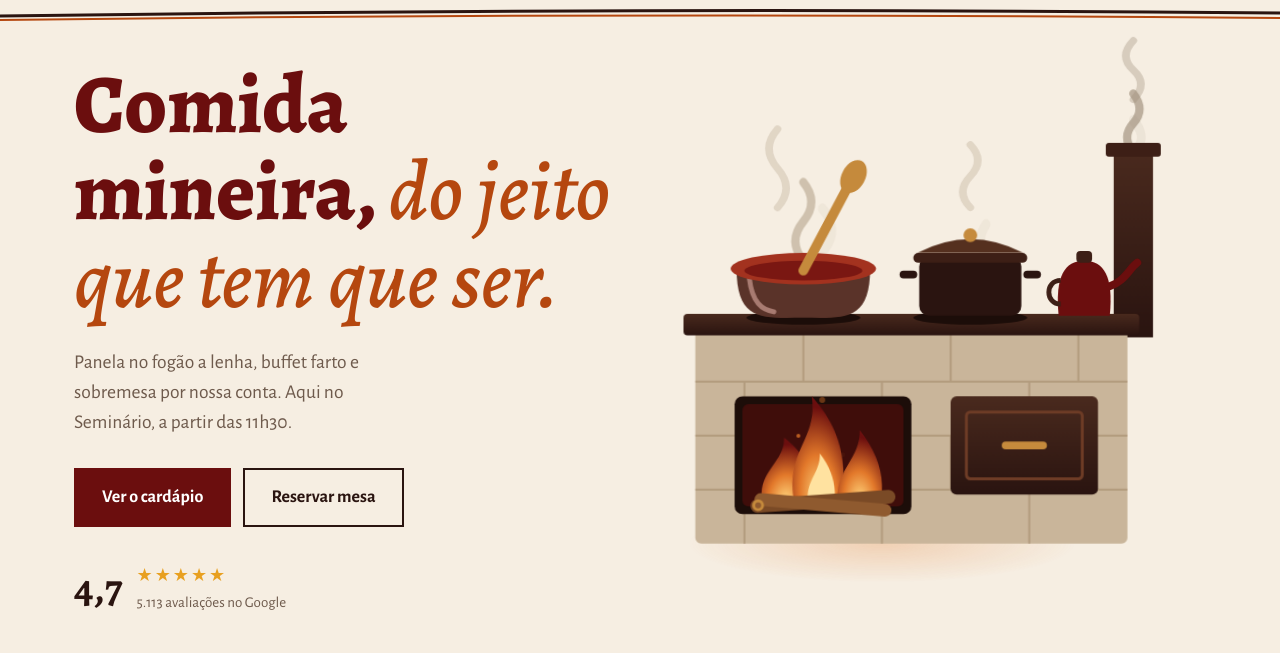
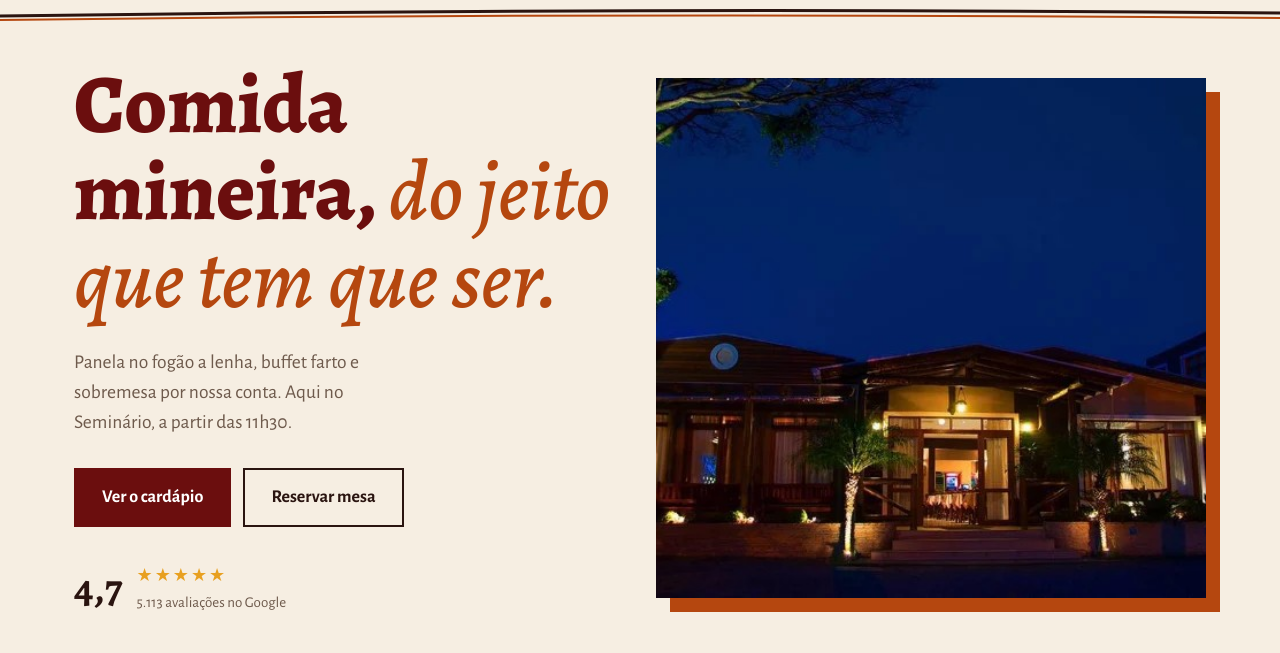
Before and after one commit to joaobernardodamico-spec/imagine, a plain HTML site: page demos/fogao-a-lenha/index.html in a window 1280 px wide. Shown: the part 123-776 px from the top of the page. Drawn offline with nearby package versions, Linux system fonts and the light colour scheme.

Commit message:
feat(demos): foto noturna da fachada no topo do Fogão a Lenha
Co-Authored-By: Claude Opus 5.5 <noreply@anthropic.com>

```diff
--- a/demos/fogao-a-lenha/index.html
+++ b/demos/fogao-a-lenha/index.html
@@ -56,8 +56,8 @@ nav a:hover{color:var(--laranja)}nav a:hover:after{right:0}
 .selo b{font-family:Alegreya,serif;font-size:2.6rem;line-height:1}
 .estrelas{color:#e8a020;letter-spacing:2px}
 .selo small{color:var(--mudo);display:block}
-.fogao{width:100%;max-width:560px;justify-self:end;overflow:visible}
-@media(max-width:860px){.hero .w{grid-template-columns:1fr}.fogao{justify-self:center;max-width:420px}}
+.fogao{width:100%;height:520px;object-fit:cover;box-shadow:14px 14px 0 var(--laranja)}
+@media(max-width:860px){.hero .w{grid-template-columns:1fr}.fogao{height:320px}}
 
 /* animações do fogão */
 .chama{transform-origin:50% 100%;transform-box:fill-box;animation:chama 1.1s ease-in-out infinite alternate}
@@ -211,101 +211,7 @@ footer .logo img{height:56px;mix-blend-mode:multiply}
     </div>
   </div>
 
-  <!-- fogão a lenha animado -->
-  <svg class="fogao" viewBox="0 0 560 520" aria-label="Fogão a lenha com panelas fumegando">
-    <defs>
-      <linearGradient id="ferro" x1="0" y1="0" x2="0" y2="1"><stop offset="0" stop-color="#4a2a1e"/><stop offset="1" stop-color="#2a1410"/></linearGradient>
-      <radialGradient id="fogo" cx=".5" cy=".9" r=".8"><stop offset="0" stop-color="#ffd27a"/><stop offset=".45" stop-color="#e2782a"/><stop offset="1" stop-color="#6b0e0e"/></radialGradient>
-      <radialGradient id="luz" cx=".5" cy=".5" r=".5"><stop offset="0" stop-color="#e2782a" stop-opacity=".55"/><stop offset="1" stop-color="#e2782a" stop-opacity="0"/></radialGradient>
-    </defs>
-
-    <!-- fumaça da chaminé -->
-    <g transform="translate(486 40)">
-      <path class="fumaca chamine" d="M0 40 q-14 -16 0 -30 t0 -30"/>
-      <path class="fumaca chamine f2" d="M0 40 q14 -16 0 -30 t0 -30"/>
-      <path class="fumaca chamine f3" d="M0 40 q-10 -16 4 -30 t-4 -30"/>
-    </g>
-    <!-- chaminé -->
-    <rect x="466" y="70" width="40" height="190" fill="url(#ferro)"/>
-    <rect x="458" y="62" width="56" height="14" rx="3" fill="#3d1f16"/>
-
-    <!-- brilho no chão -->
-    <ellipse class="brilho" cx="230" cy="470" rx="200" ry="40" fill="url(#luz)"/>
-
-    <!-- corpo do fogão (alvenaria) -->
-    <rect x="40" y="250" width="440" height="220" rx="6" fill="#c9b59a"/>
-    <g stroke="#b39c7e" stroke-width="2">
-      <path d="M40 305h440M40 360h440M40 415h440"/>
-      <path d="M150 250v55M300 250v55M430 250v55M90 305v55M230 305v55M380 305v55M150 360v55M300 360v55M430 360v55M90 415v55M230 415v55M380 415v55"/>
-    </g>
-    <!-- chapa de ferro -->
-    <rect x="28" y="236" width="464" height="22" rx="4" fill="url(#ferro)"/>
-    <ellipse cx="150" cy="240" rx="58" ry="7" fill="#1c0d09"/>
-    <ellipse cx="320" cy="240" rx="58" ry="7" fill="#1c0d09"/>
-
-    <!-- boca do fogo -->
-    <rect x="80" y="320" width="180" height="120" rx="8" fill="#1c0d09"/>
-    <rect class="brilho" x="88" y="328" width="164" height="104" rx="6" fill="#6b0e0e"/>
-    <g transform="translate(170 432)">
-      <path class="chama" d="M-60 0 C-70 -40 -40 -50 -42 -80 C-20 -60 -10 -40 -16 0 Z" fill="url(#fogo)"/>
-      <path class="chama c2" d="M-30 0 C-40 -50 0 -60 -5 -100 C25 -70 30 -40 20 0 Z" fill="url(#fogo)"/>
-      <path class="chama c3" d="M15 0 C10 -35 40 -45 40 -75 C60 -50 66 -25 58 0 Z" fill="url(#fogo)"/>
-      <path class="chama c2" d="M-15 0 C-20 -22 0 -30 0 -48 C14 -32 16 -15 12 0 Z" fill="#ffe2a0"/>
-    </g>
-    <!-- lenha -->
-    <g>
-      <rect x="96" y="420" width="148" height="14" rx="7" fill="#7a4a26" transform="rotate(-4 170 427)"/>
-      <rect x="100" y="424" width="140" height="13" rx="6.5" fill="#8f5a2f" transform="rotate(5 170 430)"/>
-      <circle cx="104" cy="431" r="6" fill="#c58a3c"/><circle cx="104" cy="431" r="3" fill="#8f5a2f"/>
-    </g>
-    <circle class="faisca" cx="160" cy="370" r="3"/>
-    <circle class="faisca" cx="190" cy="380" r="2.5"/>
-    <circle class="faisca" cx="140" cy="385" r="2"/>
-    <!-- porta do forno -->
-    <rect x="300" y="320" width="150" height="100" rx="6" fill="url(#ferro)"/>
-    <rect x="316" y="336" width="118" height="68" rx="4" fill="none" stroke="#6e3c26" stroke-width="3"/>
-    <rect x="352" y="366" width="46" height="8" rx="4" fill="#c58a3c"/>
-
-    <!-- panela de barro (como a da logo) -->
-    <g>
-      <g transform="translate(150 70)">
-        <path class="fumaca" d="M0 120 q-18 -20 0 -40 t0 -40"/>
-        <path class="fumaca f2" d="M-24 120 q16 -20 0 -40 t0 -40"/>
-        <path class="fumaca f3" d="M24 120 q-14 -20 4 -40 t-4 -40"/>
-      </g>
-      <path d="M82 190 C82 245 110 240 150 240 C190 240 218 245 218 190 Z" fill="#5a3329"/>
-      <path d="M95 200 C98 225 108 232 120 234" stroke="#c99a90" stroke-width="5" fill="none" stroke-linecap="round" opacity=".7"/>
-      <ellipse cx="150" cy="190" rx="74" ry="16" fill="#a3321f"/>
-      <ellipse cx="150" cy="192" rx="60" ry="10" fill="#7a1712"/>
-      <g class="colher" style="transform-origin:150px 190px">
-        <path d="M150 192 L198 108" stroke="#c58a3c" stroke-width="10" stroke-linecap="round"/>
-        <ellipse cx="204" cy="98" rx="12" ry="18" fill="#c58a3c" transform="rotate(30 204 98)"/>
-      </g>
-    </g>
-
-    <!-- caldeirão com tampa -->
-    <g>
-      <g transform="translate(320 110)">
-        <path class="fumaca f2" d="M0 80 q-14 -16 0 -32 t0 -32"/>
-        <path class="fumaca f3" d="M20 80 q14 -16 0 -32 t0 -32"/>
-      </g>
-      <rect x="268" y="178" width="104" height="60" rx="10" fill="#2a1410"/>
-      <rect x="262" y="174" width="116" height="10" rx="5" fill="#3d1f16"/>
-      <path d="M262 196 h-10 M378 196 h10" stroke="#2a1410" stroke-width="8" stroke-linecap="round"/>
-      <g class="tampa" style="transform-origin:320px 172px">
-        <path d="M266 174 Q320 146 374 174 Z" fill="#55301f"/>
-        <circle cx="320" cy="156" r="7" fill="#c58a3c"/>
-      </g>
-    </g>
-
-    <!-- bule -->
-    <g transform="translate(410 168)">
-      <path d="M0 70 C-4 30 6 14 26 14 C46 14 56 30 52 70 Z" fill="#6b0e0e"/>
-      <path d="M52 40 C66 36 72 22 80 16" stroke="#6b0e0e" stroke-width="8" fill="none" stroke-linecap="round"/>
-      <path d="M2 34 C-14 34 -14 58 2 58" stroke="#3d1f16" stroke-width="5" fill="none"/>
-      <rect x="18" y="4" width="16" height="12" rx="4" fill="#3d1f16"/>
-    </g>
-  </svg>
+  <img class="fogao" src="img/noite.jpg" alt="Fachada do restaurante Fogão a Lenha à noite, com as luzes acesas">
 </div></section>
 
 <section class="fachada" aria-label="Fachada do restaurante">
```
Also changed, not shown: demos/fogao-a-lenha/img/noite.jpg (added).
